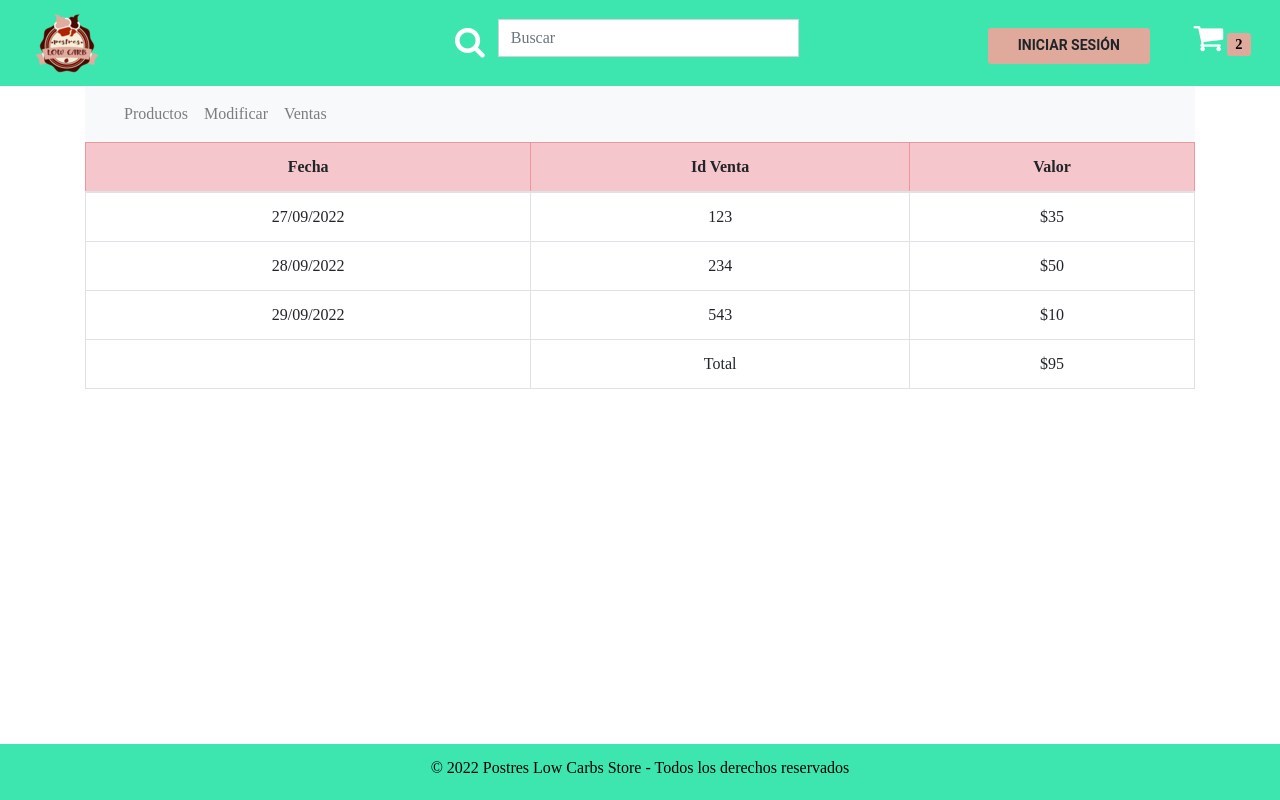
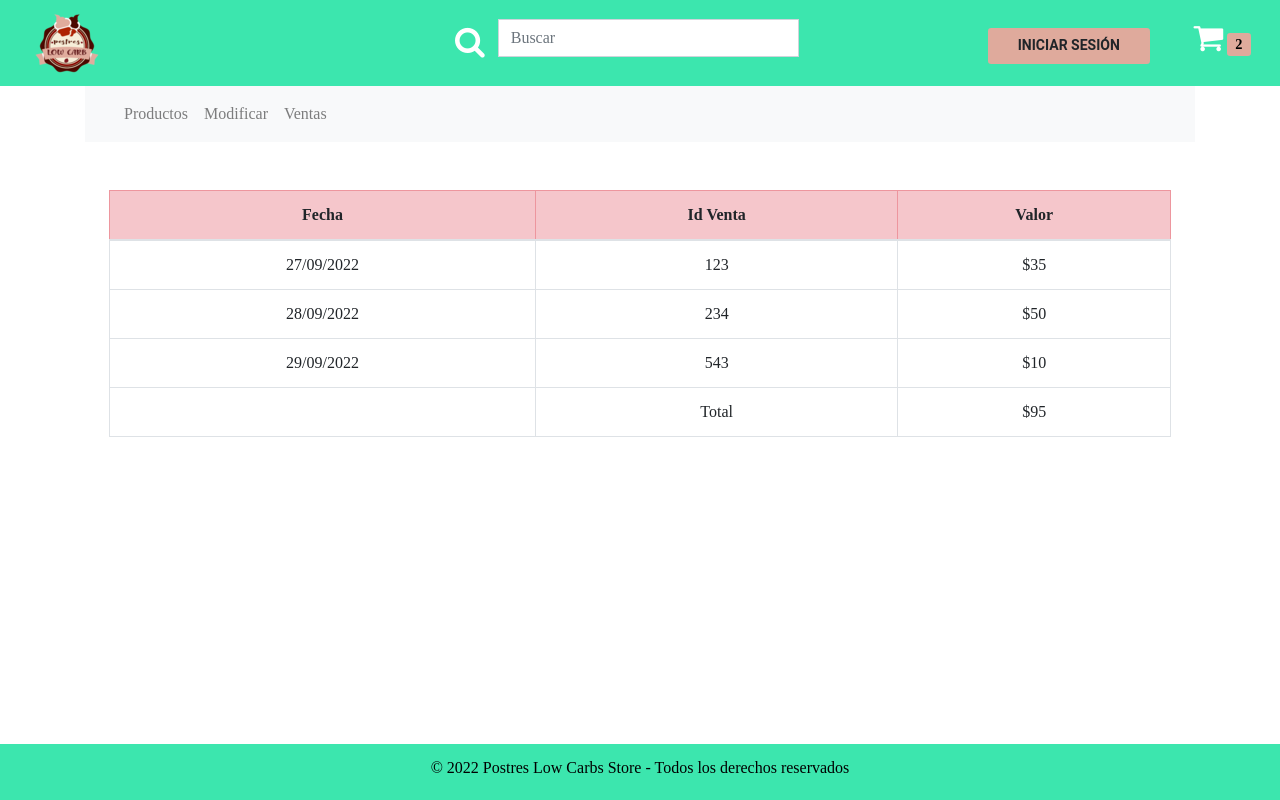
Before and after one commit to ScrumTech-Agency/PostresLowCarbs, a React (Create React App) app in the folder front/: page /Ventas in a window 1280 px wide. Built offline with nearby package versions, Linux system fonts and the light colour scheme; a web font is replaced by a local one.

Commit message:
Update Ventas.js
Se ingresa margenes superiores

```diff
--- a/front/src/components/Ventas.js
+++ b/front/src/components/Ventas.js
@@ -27,7 +27,7 @@ const Ventas = () => {
 
 
 
-  <div className="contenedor d-flex flex-wrap align-content-center">
+  <div className="contenedor d-flex flex-wrap align-content-center m-4 mt-4 py-4">
     <div className="table responsive text-center">
       <Table bordered hover>
         <thead className ="table-danger">
```
